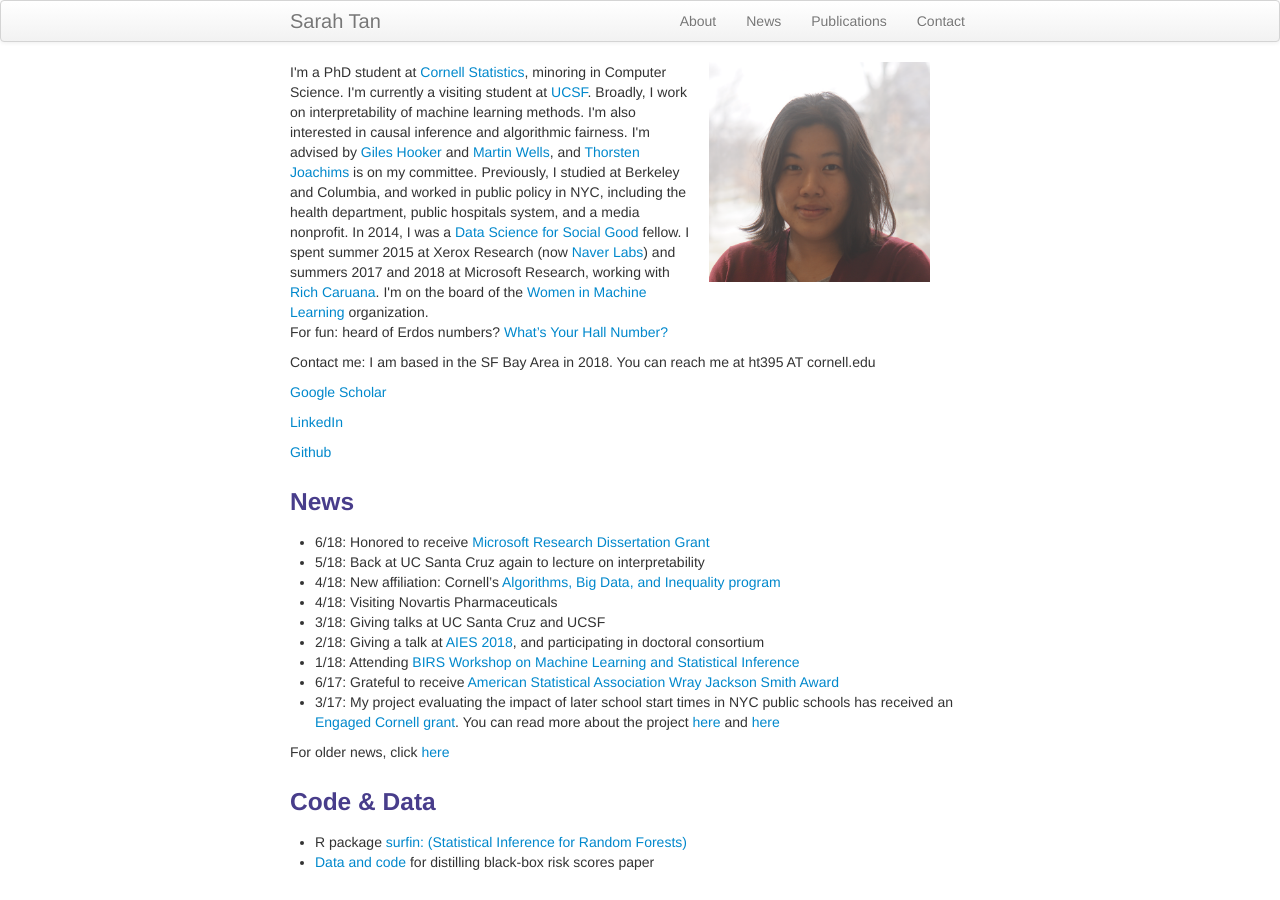
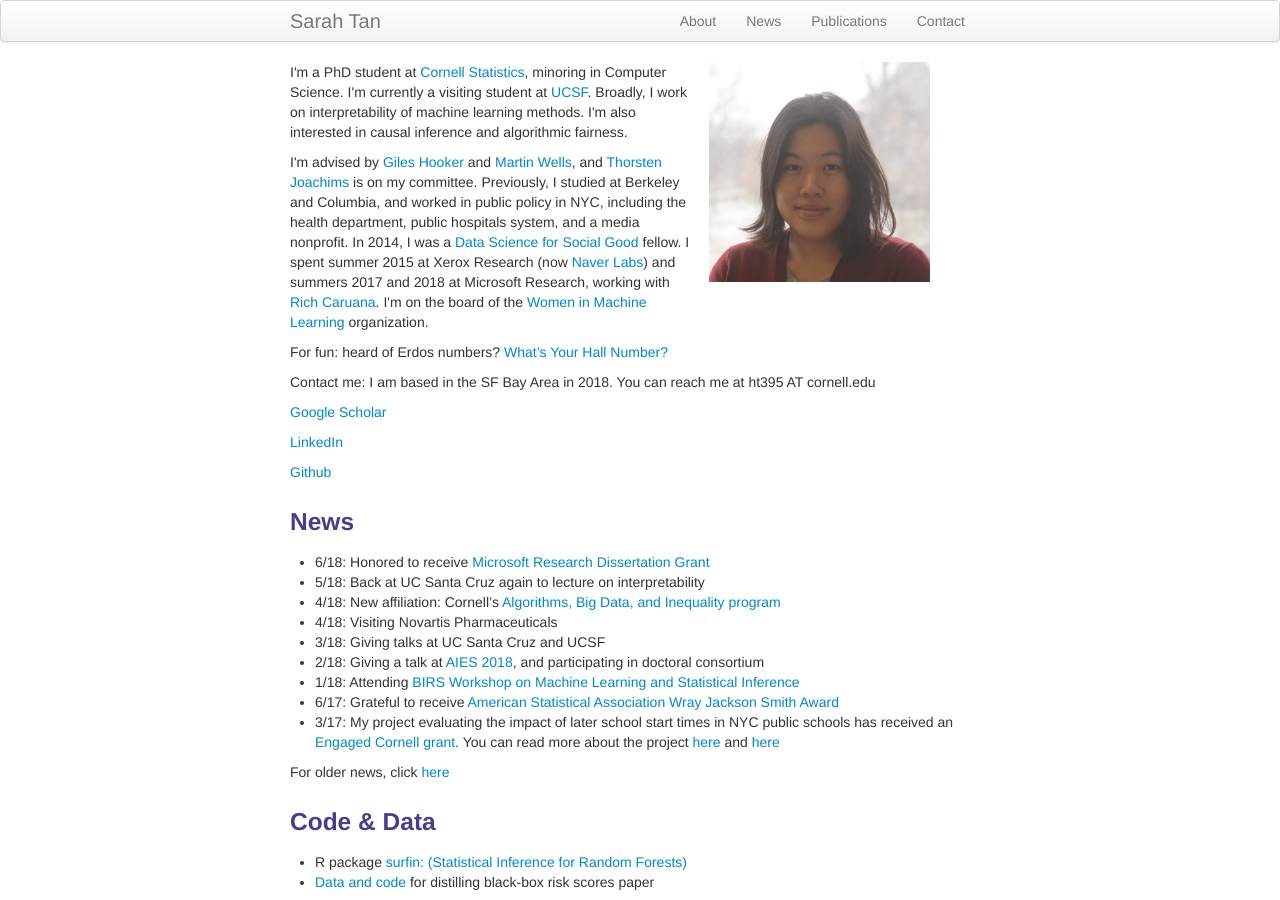
Before and after one commit to shftan/shftan.github.io, a Jekyll site: the page built from index.md, in a window 1280 px wide and 900 px high. Built offline with Jekyll 4.4.1, drawn with Linux system fonts in a browser that asks for light colours.

```diff
--- a/index.md
+++ b/index.md
@@ -7,9 +7,9 @@ keywords: Sarah Tan, Cornell, Statistics, interpretability, causal inference
 
 <div class="row-fluid" id="about">
         <div class="span7">
-                I'm a PhD student at <a href="https://stat.cornell.edu/">Cornell Statistics</a>, minoring in Computer Science. I'm currently a visiting student at <a href="https://epibiostat.ucsf.edu/">UCSF</a>. Broadly, I work on interpretability of machine learning methods. I'm also interested in causal inference and algorithmic fairness.
+                <p>I'm a PhD student at <a href="https://stat.cornell.edu/">Cornell Statistics</a>, minoring in Computer Science. I'm currently a visiting student at <a href="https://epibiostat.ucsf.edu/">UCSF</a>. Broadly, I work on interpretability of machine learning methods. I'm also interested in causal inference and algorithmic fairness.</p>
 
-                I'm advised by <a href="http://faculty.bscb.cornell.edu/~hooker/">Giles Hooker</a> and <a href="https://courses.cit.cornell.edu/mtw1/">Martin Wells</a>, and <a href="https://www.cs.cornell.edu/people/tj/">Thorsten Joachims</a> is on my committee. Previously, I studied at Berkeley and Columbia, and worked in public policy in NYC, including the health department, public hospitals system, and a media nonprofit. In 2014, I was a <a href="https://dssg.uchicago.edu">Data Science for Social Good</a> fellow. I spent summer 2015 at Xerox Research (now <a href="http://www.europe.naverlabs.com">Naver Labs</a>) and summers 2017 and 2018 at Microsoft Research, working with <a href="https://www.microsoft.com/en-us/research/people/rcaruana/">Rich Caruana</a>. I'm on the board of the <a href="https://wimlworkshop.org">Women in Machine Learning</a> organization.
+                <p>I'm advised by <a href="http://faculty.bscb.cornell.edu/~hooker/">Giles Hooker</a> and <a href="https://courses.cit.cornell.edu/mtw1/">Martin Wells</a>, and <a href="https://www.cs.cornell.edu/people/tj/">Thorsten Joachims</a> is on my committee. Previously, I studied at Berkeley and Columbia, and worked in public policy in NYC, including the health department, public hospitals system, and a media nonprofit. In 2014, I was a <a href="https://dssg.uchicago.edu">Data Science for Social Good</a> fellow. I spent summer 2015 at Xerox Research (now <a href="http://www.europe.naverlabs.com">Naver Labs</a>) and summers 2017 and 2018 at Microsoft Research, working with <a href="https://www.microsoft.com/en-us/research/people/rcaruana/">Rich Caruana</a>. I'm on the board of the <a href="https://wimlworkshop.org">Women in Machine Learning</a> organization.</p>
         </div>
 
         <div class="span4">
```
